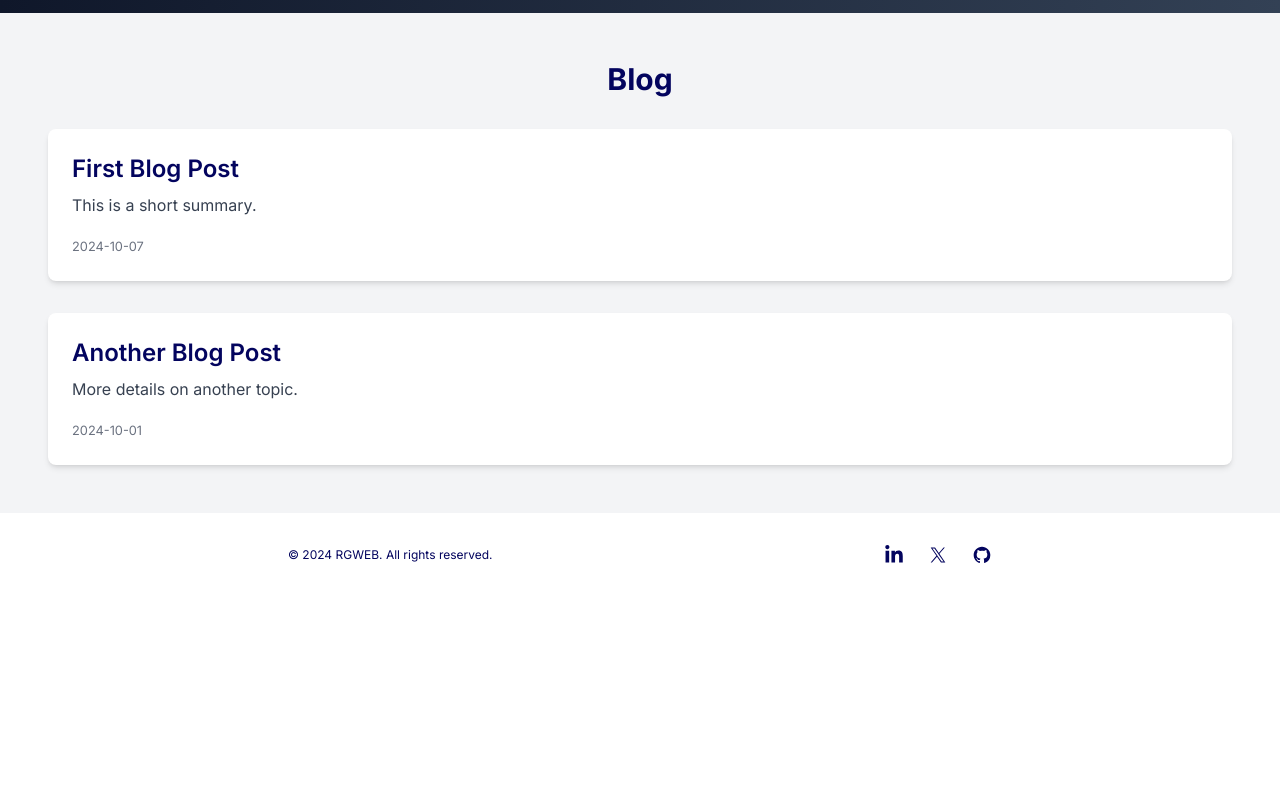
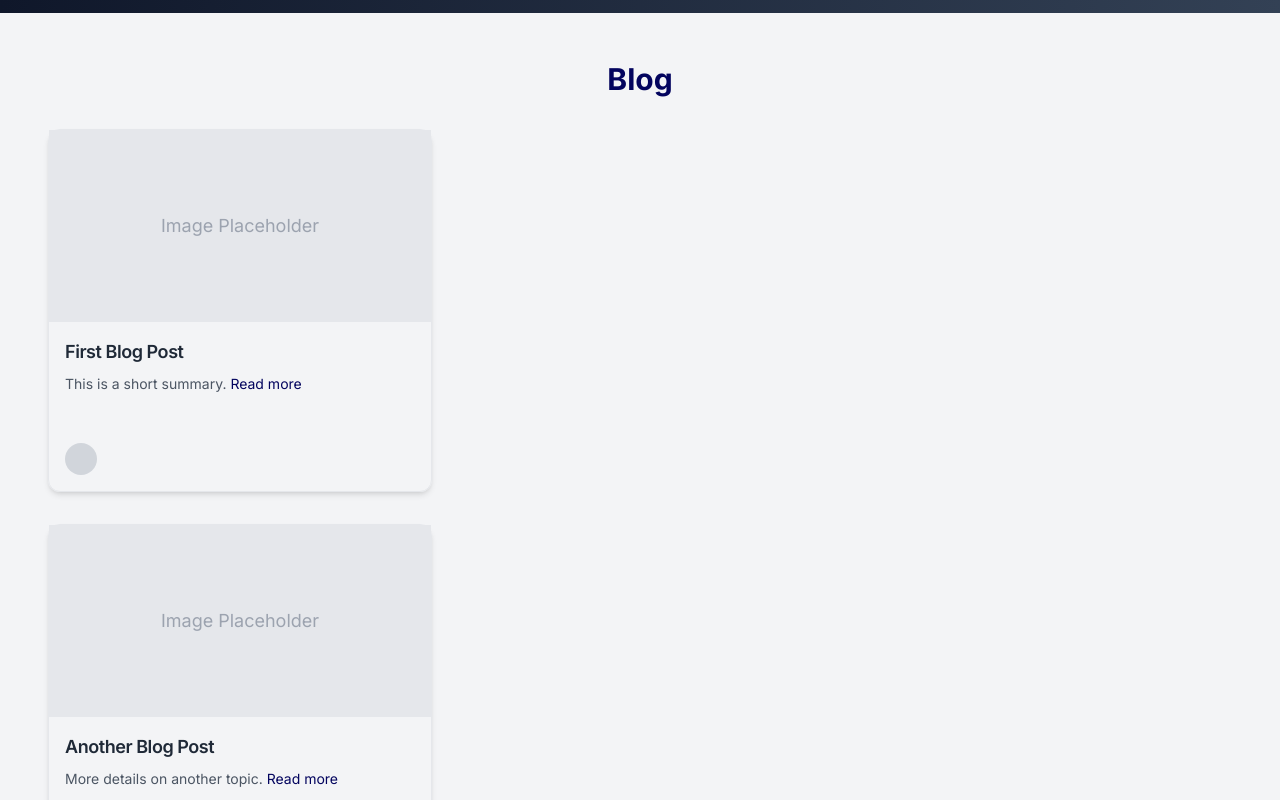
Before and after one commit to RomainGaget-hub/rgweb, a Next.js app: page / in a window 1280 px wide. Shown: the part 580-1380 px from the top of the page. Before the commit the page ends 1177 px from the top, so only its background shows below. Built offline with nearby package versions, Linux system fonts and the light colour scheme; a web font is replaced by a local one.

Commit message:
post prisma action

```diff
--- a/package.json
+++ b/package.json
@@ -4,6 +4,8 @@
   "private": true,
   "scripts": {
     "dev": "next dev",
+    "prismadb": "prisma generate && prisma studio",
+    "prismapush": "prisma db push",
     "build": "next build",
     "start": "next start",
     "lint": "next lint"
--- /dev/null
+++ b/src/actions/actions.ts
@@ -0,0 +1,12 @@
+'use server';
+
+import prisma from '@/lib/db';
+
+export async function createPost({ title, content }) {
+	return await prisma.post.create({
+		data: {
+			title,
+			content,
+		},
+	});
+}
--- a/src/app/blog/page.tsx
+++ b/src/app/blog/page.tsx
@@ -1,9 +1,15 @@
 import React from 'react';
 import prisma from '@/lib/db';
 import Link from 'next/link';
+import { createPost } from '@/actions/actions';
 
 const Page = async () => {
-	const posts = await prisma.post.findMany();
+	const posts = await prisma.post.findMany({
+		take: 5,
+		orderBy: {
+			createdAt: 'desc',
+		},
+	});
 	return (
 		<div className='container flex flex-col content-center items-center justify-center gap-2'>
 			<h1 className='py-5 font-bold'>Latest Post</h1>
@@ -14,7 +20,10 @@ const Page = async () => {
 					</li>
 				))}
 			</ul>
-			<form className='mx-auto flex w-[300px] flex-col gap-y-2'>
+			<form
+				action={createPost}
+				className='mx-auto flex w-[300px] flex-col gap-y-2'
+			>
 				<input
 					type='text'
 					name='title'
--- a/src/components/BlogPostPreview.tsx
+++ b/src/components/BlogPostPreview.tsx
@@ -1,9 +1,16 @@
 import React from 'react';
 import { Card, CardContent, CardFooter, CardTitle } from '@/components/ui/card';
+import { Post } from '@prisma/client';
 
-export default function LatestBlogPost() {
+export default function BlogPostPreview({
+	post,
+	key,
+}: {
+	post: Post;
+	key: number;
+}) {
 	return (
-		<Card className='max-w-sm shadow-md'>
+		<Card className='max-w-sm shadow-md' key={key}>
 			{/* Image */}
 			<div className='flex h-48 w-full items-center justify-center bg-gray-200'>
 				<span className='text-lg text-gray-400'>Image Placeholder</span>
@@ -12,11 +19,13 @@ export default function LatestBlogPost() {
 			{/* Content */}
 			<CardContent className='p-4'>
 				<CardTitle className='mb-2 text-lg font-semibold text-gray-800'>
-					Enhancing Cloud Usage Forecasting, Monitoring & Optimizing
+					{post.title}
 				</CardTitle>
 				<p className='mb-4 text-sm text-gray-600'>
-					In 2020, Etsy concluded its migration from an on-premise data center
-					to the Google Cloud Platform (GCP). During this transition,...
+					{post.excerpt}{' '}
+					<a href='#' className='text-primary'>
+						Read more
+					</a>
 				</p>
 			</CardContent>
 
@@ -25,8 +34,8 @@ export default function LatestBlogPost() {
 				<div className='h-8 w-8 flex-shrink-0 rounded-full bg-gray-300' />{' '}
 				{/* Placeholder for author image */}
 				<div className='ml-2 text-sm'>
-					<p className='font-medium text-gray-800'>Anthony Tambasco</p>
-					<p className='text-gray-500'>17 Jun 2024</p>
+					<p className='font-medium text-gray-800'>{post.author}</p>
+					{/* <p className='text-gray-500'>{post.createdAt}</p> */}
 				</div>
 			</CardFooter>
 		</Card>
--- a/src/components/BlogPreview.tsx
+++ b/src/components/BlogPreview.tsx
@@ -1,23 +1,28 @@
 // components/BlogPreview.tsx
 import React from 'react';
+import BlogPostPreview from './BlogPostPreview';
 
 const BlogPreview = () => {
 	const posts = [
-        { title: "First Blog Post", excerpt: "This is a short summary.", date: "2024-10-07" },
-        { title: "Another Blog Post", excerpt: "More details on another topic.", date: "2024-10-01" }
+		{
+			title: 'First Blog Post',
+			excerpt: 'This is a short summary.',
+			date: '2024-10-07',
+		},
+		{
+			title: 'Another Blog Post',
+			excerpt: 'More details on another topic.',
+			date: '2024-10-01',
+		},
 	];
 
 	return (
-        <section id="blog" className="bg-gray-100 py-12 px-4">
-            <div className="container mx-auto">
-                <h2 className="text-3xl font-bold text-center mb-8">Blog</h2>
-                <ul className="space-y-8">
+		<section id='blog' className='bg-gray-100 px-4 py-12'>
+			<div className='container mx-auto'>
+				<h2 className='mb-8 text-center text-3xl font-bold'>Blog</h2>
+				<ul className='space-y-8'>
 					{posts.map((post, index) => (
-                        <li key={index} className="bg-white p-6 rounded-lg shadow-md">
-                            <h3 className="text-2xl font-semibold mb-2">{post.title}</h3>
-                            <p className="text-gray-700 mb-4">{post.excerpt}</p>
-                            <small className="text-gray-500">{post.date}</small>
-                        </li>
+						<BlogPostPreview key={index} post={post} />
 					))}
 				</ul>
 			</div>
--- a/src/components/LatestBlogPostPreview.tsx
+++ /dev/null
@@ -1,5 +0,0 @@
-import React from 'react';
-
-export default function LatestBlogPostPreview() {
-	return <div>BlogPostPreview</div>;
-}
```
Also changed, not shown: 2 other files (tests, documents, lock files or other folders). Lines whose indentation alone changed are shown as unchanged.
